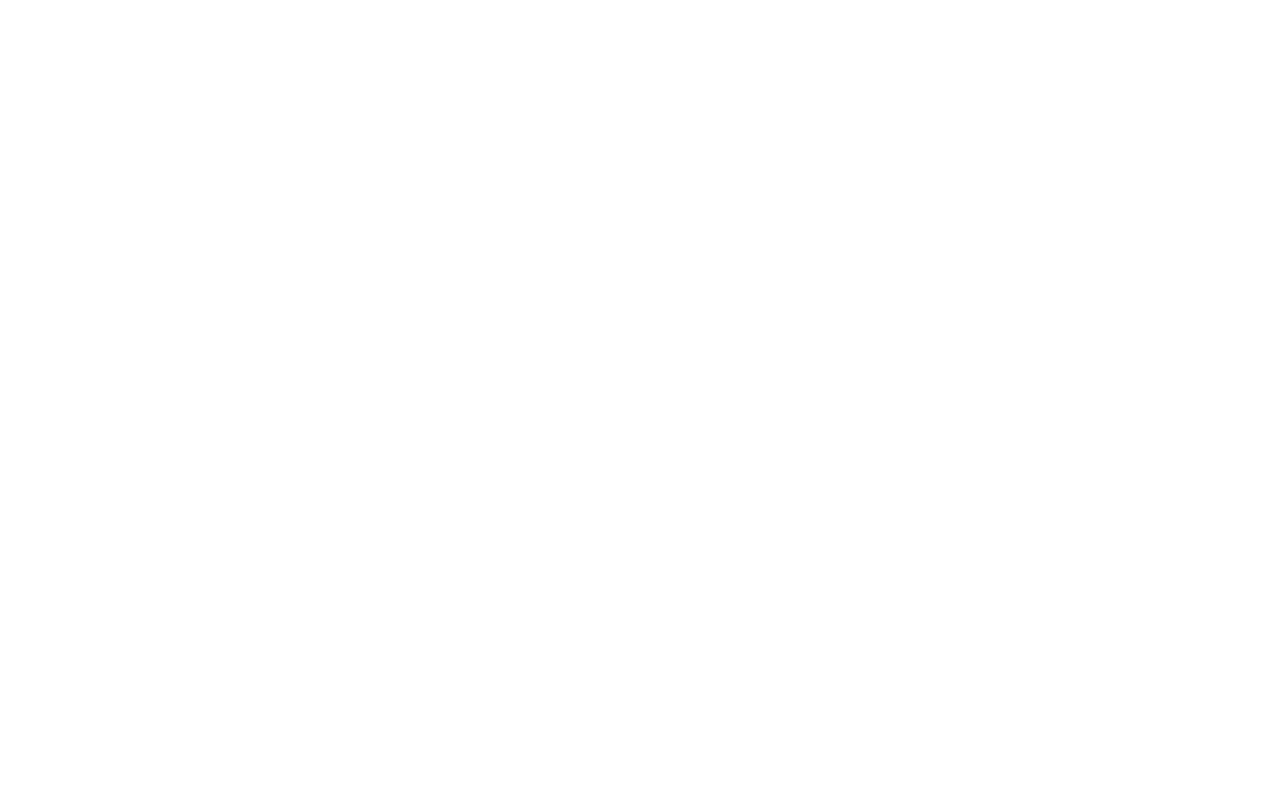
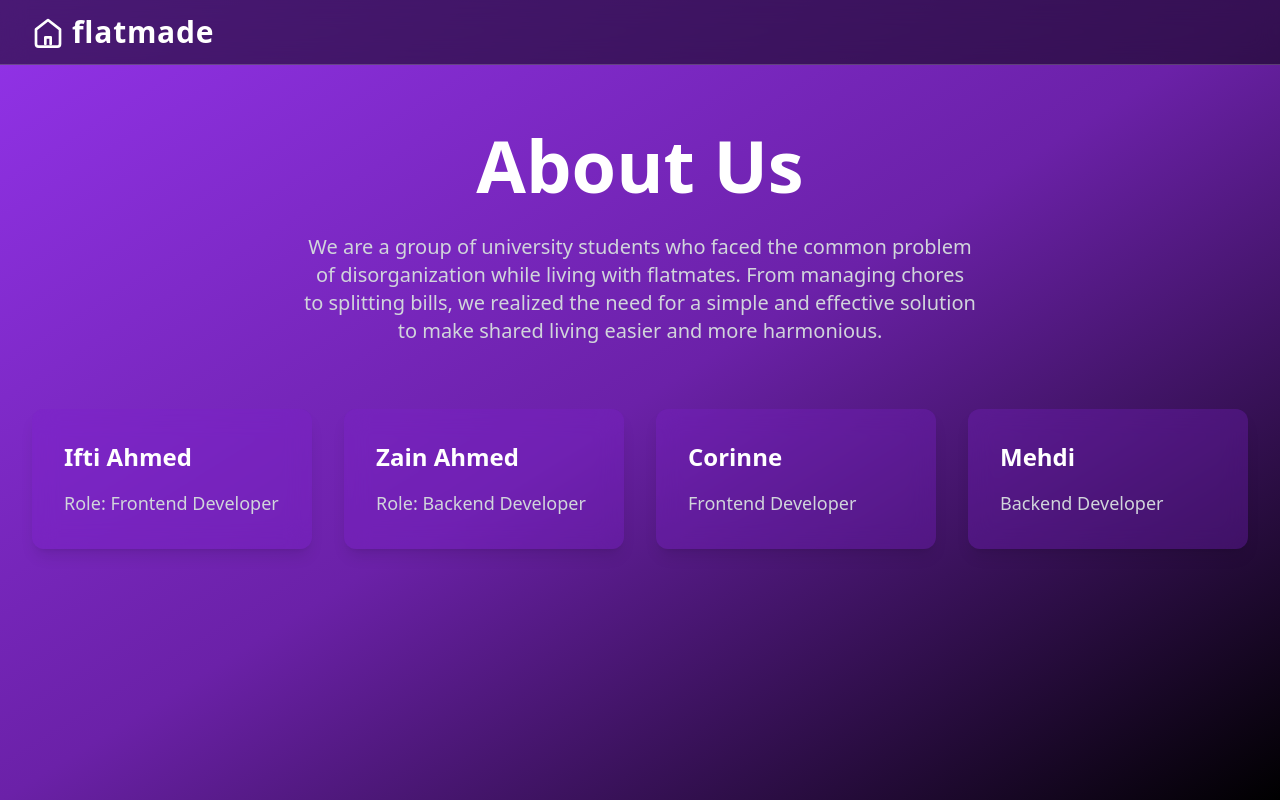
Before and after one commit to ifti5465/Encode-AI-Hackathon, a React app: page /about in a window 1280 px wide. Before the commit this address had no page. Built offline with nearby package versions, Linux system fonts and the light colour scheme; what @tonk/keepsync would draw is missing.

Commit message:
Add about us page

```diff
--- a/src/App.tsx
+++ b/src/App.tsx
@@ -1,12 +1,14 @@
 import React from "react";
 import { Route, Routes } from "react-router-dom";
 import { HelloWorld } from "./views";
+import AboutUs from "./views/about_us";
 import Registration from "./views/Registration";
 
 const App: React.FC = () => {
   return (
     <Routes>
       <Route path="/" element={<HelloWorld />} />
+      <Route path="/about" element={<AboutUs />} />
       <Route path="/registration" element={<Registration />} />
       {/* Add more routes here as needed */}
     </Routes>
--- a/src/views/HelloWorld.tsx
+++ b/src/views/HelloWorld.tsx
@@ -1,4 +1,5 @@
 import React from "react";
+import { Link } from "react-router-dom";
 
 const HelloWorld = () => {
   return (
@@ -28,12 +29,16 @@
                   d="M10 21V16h4v5"
                 />
               </svg>
-              <span className="ml-2 text-2xl font-bold text-white">flatmade</span>
+              <span className="ml-2 text-3xl font-extrabold text-white tracking-wide">
+                flatmade
+              </span>
             </div>
             <div className="flex space-x-4">
-              <button className="text-white hover:bg-white/10 px-3 py-2 rounded-md text-sm font-medium transition">
-                About Us
-              </button>
+              <Link to="/about">
+                <button className="text-white hover:bg-white/10 px-3 py-2 rounded-md text-sm font-medium transition">
+                  About Us
+                </button>
+              </Link>
               <button className="text-white hover:bg-white/10 px-3 py-2 rounded-md text-sm font-medium transition">
                 Help
               </button>
@@ -52,7 +57,7 @@
       <main className="max-w-7xl mx-auto px-4 sm:px-6 lg:px-8 py-16">
         <div className="text-center">
           <h1 className="text-4xl sm:text-6xl font-bold text-white mb-8">
-            Harmonious Living Made Simple
+            Living Made Simple
           </h1>
           <p className="text-xl text-white/90 mb-12 max-w-2xl mx-auto">
             Your all-in-one solution for managing shared living spaces. From chores to bills,
@@ -146,6 +151,15 @@
             Get Started Today
           </button>
         </div>
+
+        <div className="text-center mt-16">
+          <Link
+            to="/about"
+            className="bg-white text-purple-600 hover:bg-white/90 px-8 py-3 rounded-full text-lg font-medium transition"
+          >
+            Learn More About Us
+          </Link>
+        </div>
       </main>
     </div>
   );
--- /dev/null
+++ b/src/views/about_us.tsx
@@ -0,0 +1,80 @@
+import React from "react";
+import { Link } from "react-router-dom"; // Import Link from react-router-dom
+
+const AboutUs: React.FC = () => {
+  return (
+    <div className="min-h-screen bg-gradient-to-br from-purple-600 via-purple-800 to-black text-white font-sans">
+      {/* Navigation */}
+      <nav className="bg-black/50 backdrop-blur-md border-b border-white/20">
+        <div className="max-w-7xl mx-auto px-4 sm:px-6 lg:px-8">
+          <div className="flex items-center justify-between h-16">
+            <div className="flex items-center">
+              {/* Wrap House Icon and flatmade in Link */}
+              <Link to="/" className="flex items-center">
+                <svg
+                  xmlns="http://www.w3.org/2000/svg"
+                  className="h-8 w-8 text-white"
+                  fill="none"
+                  viewBox="0 0 24 24"
+                  stroke="currentColor"
+                  strokeWidth={2}
+                >
+                  <path
+                    strokeLinecap="round"
+                    strokeLinejoin="round"
+                    d="M3 10l9-7 9 7v11a2 2 0 01-2 2H5a2 2 0 01-2-2V10z"
+                  />
+                  <path
+                    strokeLinecap="round"
+                    strokeLinejoin="round"
+                    d="M10 21V16h4v5"
+                  />
+                </svg>
+                <span className="ml-2 text-3xl font-extrabold text-white tracking-wide">
+                  flatmade
+                </span>
+              </Link>
+            </div>
+          </div>
+        </div>
+      </nav>
+
+      {/* About Us Section */}
+      <main className="max-w-7xl mx-auto px-4 sm:px-6 lg:px-8 py-16">
+        <div className="text-center">
+          <h1 className="text-5xl sm:text-7xl font-bold text-white mb-8">
+            About Us
+          </h1>
+          <p className="text-lg sm:text-xl text-gray-300 mb-12 max-w-2xl mx-auto leading-relaxed">
+            We are a group of university students who faced the common problem
+            of disorganization while living with flatmates. From managing chores
+            to splitting bills, we realized the need for a simple and effective
+            solution to make shared living easier and more harmonious.
+          </p>
+        </div>
+
+        {/* Founders Section */}
+        <div className="grid md:grid-cols-2 lg:grid-cols-4 gap-8 mt-16">
+          <div className="bg-purple-700/30 backdrop-blur-md p-8 rounded-xl shadow-lg hover:shadow-xl transition-shadow duration-300">
+            <h3 className="text-2xl font-semibold text-white mb-4">Ifti Ahmed</h3>
+            <p className="text-gray-300 text-lg">Role: Frontend Developer</p>
+          </div>
+          <div className="bg-purple-700/30 backdrop-blur-md p-8 rounded-xl shadow-lg hover:shadow-xl transition-shadow duration-300">
+            <h3 className="text-2xl font-semibold text-white mb-4">Zain Ahmed</h3>
+            <p className="text-gray-300 text-lg">Role: Backend Developer</p>
+          </div>
+          <div className="bg-purple-700/30 backdrop-blur-md p-8 rounded-xl shadow-lg hover:shadow-xl transition-shadow duration-300">
+            <h3 className="text-2xl font-semibold text-white mb-4">Corinne</h3>
+            <p className="text-gray-300 text-lg">Frontend Developer</p>
+          </div>
+          <div className="bg-purple-700/30 backdrop-blur-md p-8 rounded-xl shadow-lg hover:shadow-xl transition-shadow duration-300">
+            <h3 className="text-2xl font-semibold text-white mb-4">Mehdi</h3>
+            <p className="text-gray-300 text-lg">Backend Developer</p>
+          </div>
+        </div>
+      </main>
+    </div>
+  );
+};
+
+export default AboutUs;
```
